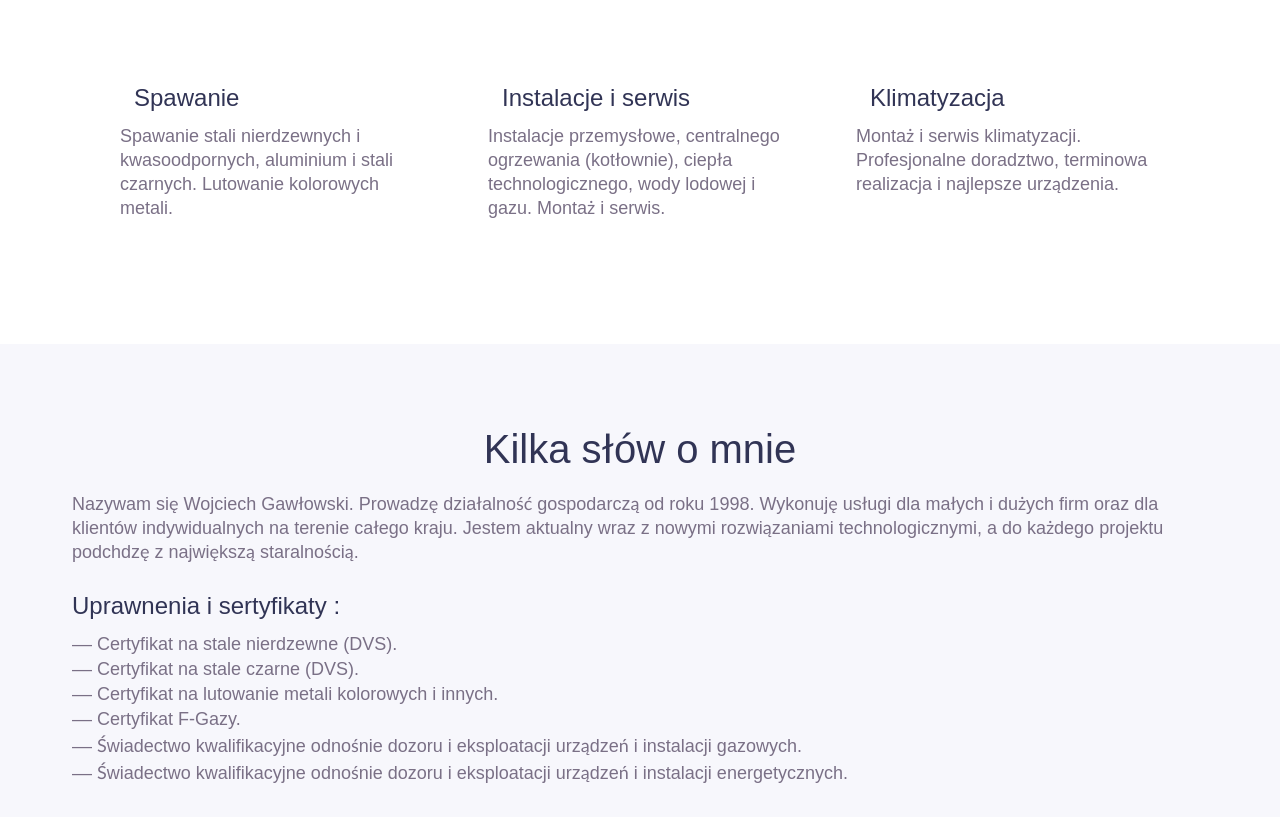
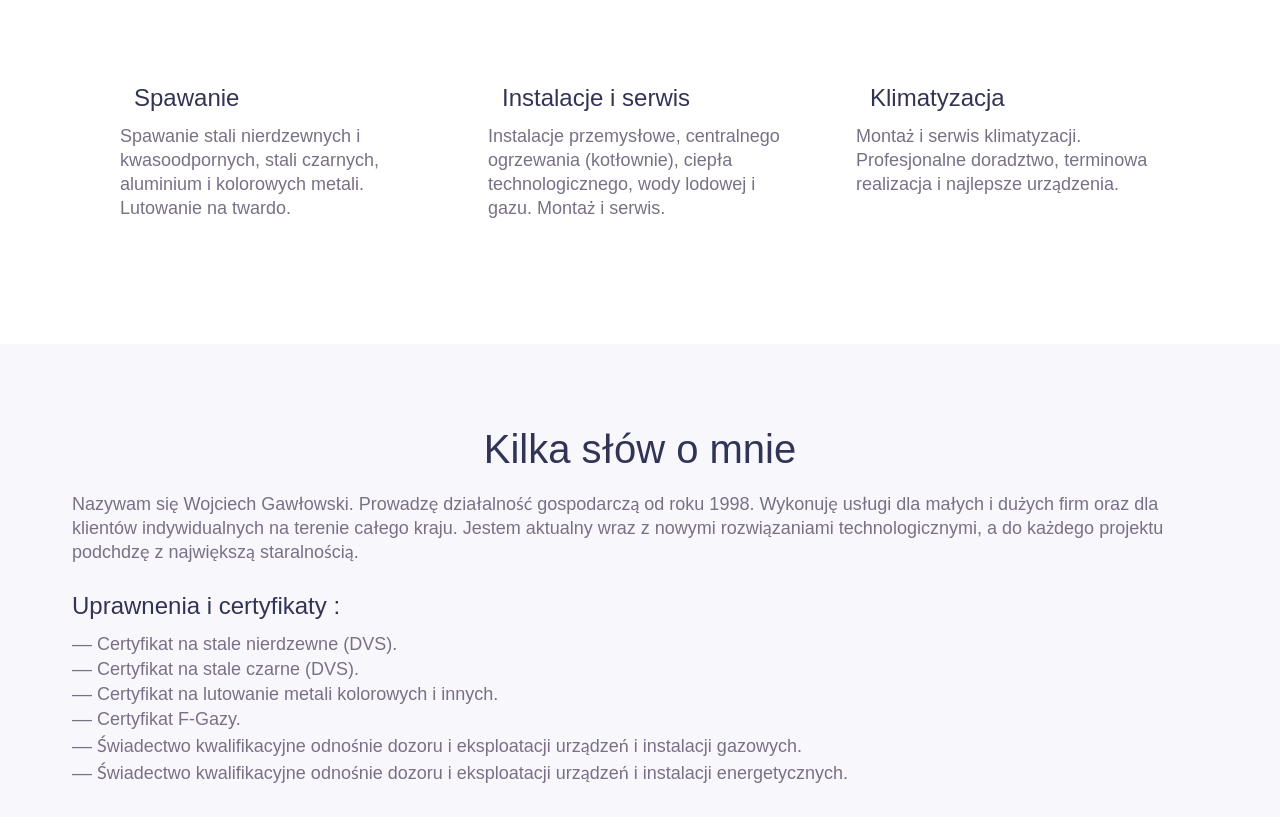
Before and after one commit to niezdem/WGawlowski, a Next.js app: page / in a window 1280 px wide. Shown: the part 742-1559 px from the top of the page. Built offline with nearby package versions, Linux system fonts and the light colour scheme.

Commit message:
correct text

```diff
--- a/components/about.js
+++ b/components/about.js
@@ -10,7 +10,7 @@ const About = () => (
           rozwiązaniami technologicznymi, a do każdego projektu podchdzę z
           największą staralnością.
         </p>
-        <h2>Uprawnenia i sertyfikaty :</h2>
+        <h2>Uprawnenia i certyfikaty :</h2>
         <ul>
           <li>–– Certyfikat na stale nierdzewne (DVS).</li>
           <li>–– Certyfikat na stale czarne (DVS).</li>
--- a/components/services.js
+++ b/components/services.js
@@ -6,7 +6,7 @@ const serviceData = [
     icon: "fas fa-bolt",
     heading: "Spawanie",
     text:
-      "Spawanie stali nierdzewnych i kwasoodpornych, aluminium i stali czarnych. Lutowanie kolorowych metali.",
+      "Spawanie stali nierdzewnych i kwasoodpornych, stali czarnych, aluminium i kolorowych metali. Lutowanie na twardo.",
   },
   {
     key: 1,
```
